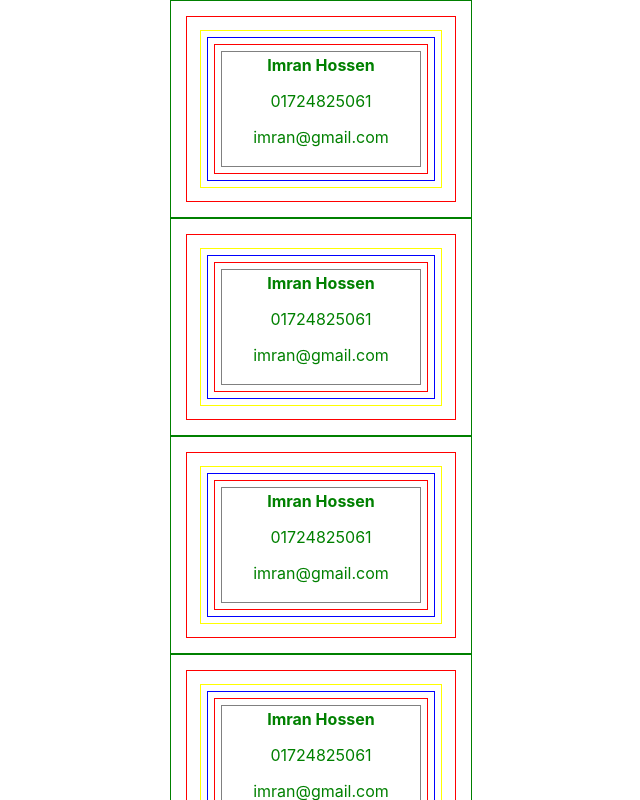
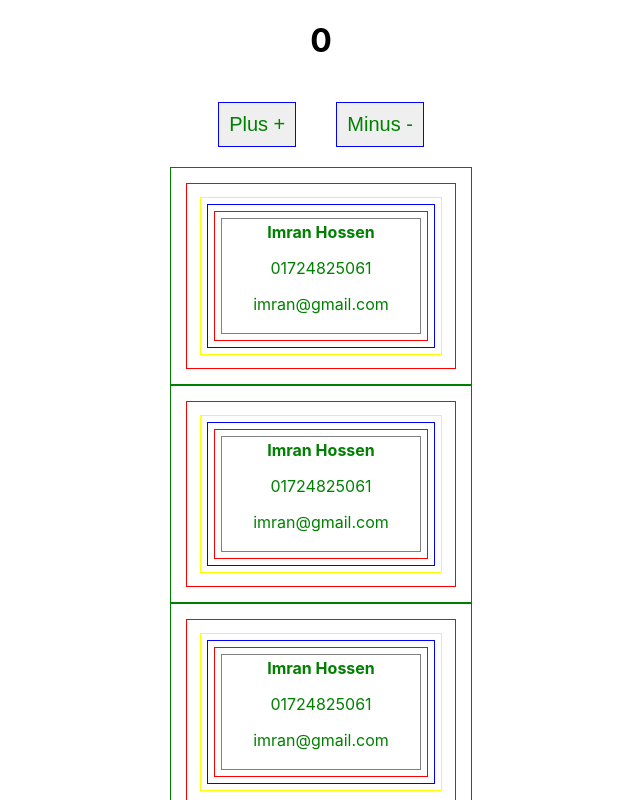
Before and after one commit to imranBappy/learn-react-core, a React (Create React App) app: page / in a window 1280 px wide. Shown: the top 800 px of the page, without its empty margins (319-959 px from the left). Built offline with nearby package versions, Linux system fonts and the light colour scheme.

Commit message:
add event handler

```diff
--- a/src/App.js
+++ b/src/App.js
@@ -1,3 +1,5 @@
+import React, { useState } from 'react'
+
 import './App.css';
 
 
@@ -64,10 +66,33 @@ function App() {
     { name: 'Nokia', price: 500, },
   ]
 
-  // let productElement = product.map(p => <Product product={p} />)
+  let productElement = product.map(p => <Product product={p} />)
+
+
+  function Counter() {
+    let style = { margin: 20, fontSize: 20, color: 'green', border: '1px solid blue', padding: 10 }
+    const [count, setCount] = useState(0)
+    let handlerPlus = () => setCount(count + 1)
+    return (
+      <div>
+        <h1>{count}</h1>
+        <button onClick={handlerPlus} style={style} >Plus + </button>
+        <button onClick={() => setCount(count - 1)} style={style} >Minus - </button>
+
+      </div>
+    )
+  }
+
 
   return (
     <div className="App">
+
+
+      <Counter />
+
+
+
+
       <Person person={person} />
       <Person person={person} />
       <Person person={person} />
```
Also changed, not shown: 1 other file (tests, documents, lock files or other folders).
